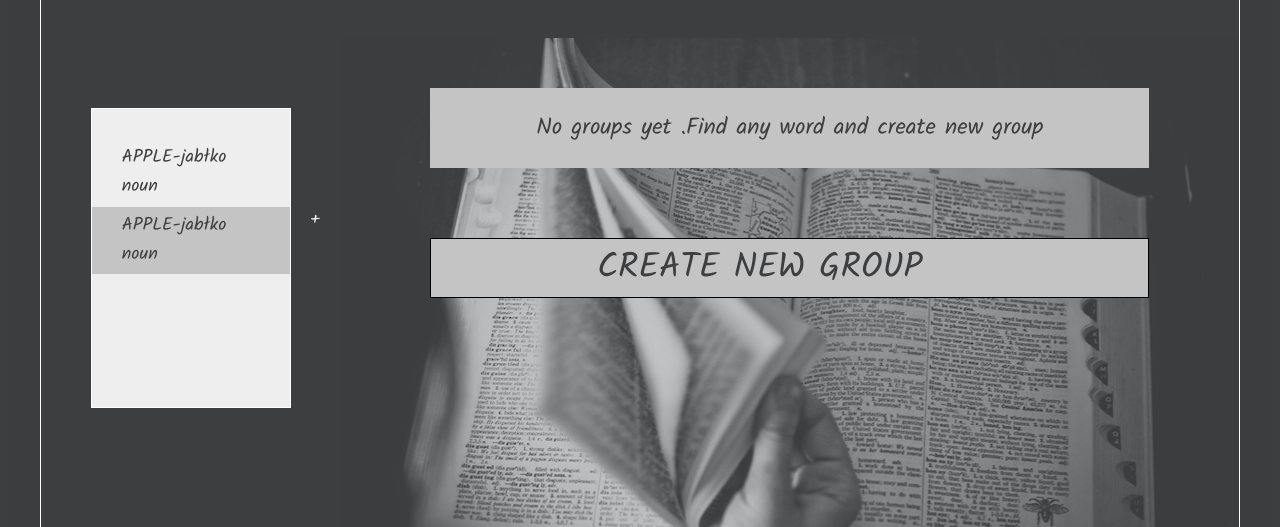
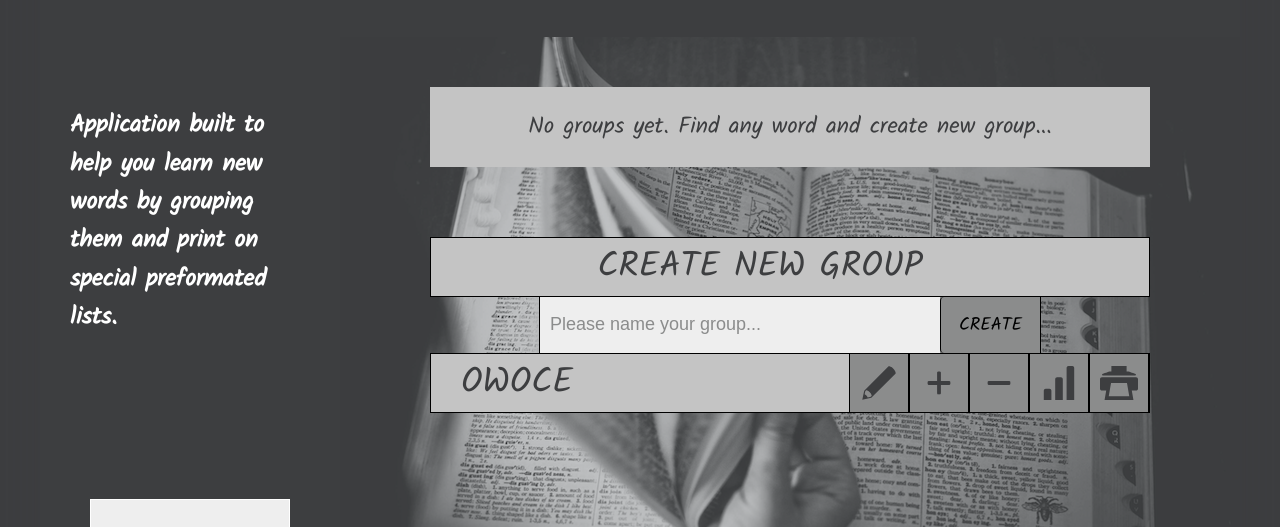
Before and after one commit to gregsypek/wordsApp2, a website built with Parcel: page index.html in a window 1280 px wide. Shown: the part 194-721 px from the top of the page. Built offline with nearby package versions, Linux system fonts and the light colour scheme.

Commit message:
add 'main__bar' navigation on  to manage new words

```diff
--- a/index.html
+++ b/index.html
@@ -48,12 +48,12 @@
         </nav>
       </header>
       <aside class="aside">
-        <!-- <div class="aside__info">
+        <div class="aside__info">
           <h1>
             Application built to help you learn new words by grouping them and
             print on special preformated lists.
           </h1>
-        </div> -->
+        </div>
         <div class="aside__results">
           <ul class="aside__list">
             <li class="aside__item">
@@ -72,15 +72,17 @@
             </li>
           </ul>
         </div>
+
         <footer>
           <p class="copyright">&copy; Copyright by Greg Sypek 2021</p>
         </footer>
       </aside>
+
       <main class="main">
-        <!-- <div class="main__box"> -->
         <div class="message message-nogroup">
-          <p>No groups yet .Find any word and create new group</p>
+          <p>No groups yet. Find any word and create new group...</p>
         </div>
+
         <div class="main__create-group">
           <p>Create new group</p>
           <button class="main__btn main__btn--create-group">
@@ -89,7 +91,48 @@
             </svg>
           </button>
         </div>
-        <!-- </div> -->
+
+        <div class="main__input">
+          <form class="create">
+            <input
+              type="text"
+              placeholder="Please name your group..."
+              class="field create__field"
+            />
+            <button class="btn create__btn">Create</button>
+          </form>
+        </div>
+
+        <div class="main__bar">
+          <p class="main__group">Owoce</p>
+          <div class="main__btns">
+            <button class="main__btn main__btn--edit">
+              <svg class="bar__icon">
+                <use href="./src/img/icons.svg#icon-edit"></use>
+              </svg>
+            </button>
+            <button class="main__btn main__btn--edit">
+              <svg class="bar__icon">
+                <use href="./src/img/icons.svg#icon-plus"></use>
+              </svg>
+            </button>
+            <button class="main__btn main__btn--edit">
+              <svg class="bar__icon">
+                <use href="./src/img/icons.svg#icon-minus"></use>
+              </svg>
+            </button>
+            <button class="main__btn main__btn--edit">
+              <svg class="bar__icon">
+                <use href="./src/img/icons.svg#icon-bar-graph"></use>
+              </svg>
+            </button>
+            <button class="main__btn main__btn--edit">
+              <svg class="bar__icon">
+                <use href="./src/img/icons.svg#icon-print"></use>
+              </svg>
+            </button>
+          </div>
+        </div>
       </main>
     </div>
   </body>
--- a/src/sass/_base.scss
+++ b/src/sass/_base.scss
@@ -1,17 +1,15 @@
 //FONT
-$font-family: 'Kalam',
-cursive;
-
+$font-family: 'Kalam', cursive;
 
 //COLORS
 
-$color-primary: #3D3E40;
-$color-primary2: #8B8C8C;
-$color-primary3: #C4C4C4;
+$color-primary: #3d3e40;
+$color-primary2: #8b8c8c;
+$color-primary3: #c4c4c4;
 
-$color-secondary: #D1D3D8;
-$color-secondary2: #D8D8D8;
-$color-secondary3: #EEEEEE;
+$color-secondary: #d1d3d8;
+$color-secondary2: #d8d8d8;
+$color-secondary3: #eeeeee;
 
 $gradient: linear-gradient(to right bottom, $color-primary, $color-primary);
 
@@ -51,7 +49,7 @@ body {
 
 .container {
   //TODO DELETE BORDER AFTER
-  border: 1px solid white;
+  // border: 1px solid white;
 
   max-width: 120rem;
   min-height: 117rem;
@@ -65,13 +63,13 @@ body {
   display: grid;
   grid-template-columns: 1fr 3fr;
   grid-template-rows: 10rem minmax(100rem, auto);
-  grid-template-areas: 'head head'
-                       'list words';
+  grid-template-areas:
+    'head head'
+    'list words';
 
   @media only screen and (max-width: $bp-large) {
     max-width: 100%;
     margin: 0;
     border-radius: 0;
   }
-
 }
--- a/src/sass/_components.scss
+++ b/src/sass/_components.scss
@@ -9,6 +9,7 @@
   font-size: 1.8rem;
   text-transform: uppercase;
   // outline: 1px solid black;
+  transition: all 0.2s;
   border: none;
   border-left: 1px solid black;
   border-radius: 4px;
@@ -18,3 +19,73 @@
     background-color: $color-primary3;
   }
 }
+%btn-icon {
+  background-color: $color-primary2;
+  width: 6rem;
+  height: 6rem;
+  border: 1px solid black;
+  cursor: pointer;
+  padding: 1rem;
+  fill: $color-primary; //SVG FILE
+  transition: all 0.2s;
+  display: flex;
+  align-items: center;
+  justify-content: center;
+}
+%btn-hidden {
+  opacity: 0;
+}
+
+%form {
+  display: flex;
+  background-color: $color-primary2;
+  font-family: inherit;
+  font-size: 1.7rem;
+  align-items: center;
+  font-size: 1.8rem;
+  outline: 1px solid black;
+  height: 5.6rem;
+}
+
+// @mixin form2 {
+//   display: flex;
+//   background-color: $color-primary2;
+//   font-family: inherit;
+//   font-size: 1.7rem;
+//   align-items: center;
+//   font-size: 1.8rem;
+//   outline: 1px solid black;
+//   height: 5.6rem;
+
+//   .field {
+//     background-color: $color-secondary3;
+
+//     height: 5.6rem;
+//     width: 40rem;
+//     color: inherit;
+//     padding-left: 1rem;
+//     border: none;
+
+//     &::placeholder {
+//       color: $color-primary2;
+//       font-size: 1.8rem;
+//     }
+//   }
+
+//   &__btn {
+//     @extend %btn;
+//   }
+// }
+
+%nav-bar {
+  font-size: 3.5rem;
+  text-transform: uppercase;
+  background-color: $color-primary3;
+  height: 6rem;
+  width: 80%;
+  display: flex;
+  justify-content: space-between;
+  align-items: center;
+  transition: transform 0.5s ease;
+  border: 1px solid black;
+}
--- a/src/sass/_content.scss
+++ b/src/sass/_content.scss
@@ -8,7 +8,9 @@
   align-items: center;
 
   .message-nogroup {
+    //TODO use javascript to change those value
     // visibility: hidden;
+
     width: 80%;
     height: 20rem;
 
@@ -24,19 +26,13 @@
       background-color: $color-primary3;
     }
   }
+  // BUTTON CREATE NEW GROUP WITH PLUS
+  &__create-group {
+    //TODO use javascript to change those value
+    // visibility: hidden;
+    height: 0rem;
 
-  &__create-group {
-    position: relative;
-    font-size: 3.5rem;
-    text-transform: uppercase;
-    background-color: $color-primary3;
-    height: 6rem;
-    width: 80%;
-    display: flex;
-    justify-content: space-between;
-    align-items: center;
-    transition: transform 0.5s ease;
-    border: 1px solid black;
+    @extend %nav-bar;
 
     p {
       margin: 0 auto;
@@ -50,13 +46,14 @@
     }
   }
 
-  &__btn {
+  &__btn--create-group {
     position: relative;
     transform: translateX(-6rem);
-    background-color: $color-primary2;
-    opacity: 0;
-    width: 6rem;
-    height: 6rem;
+    @extend %btn-icon;
+    // background-color: $color-primary2;
+    @extend %btn-hidden;
+    // width: 6rem;
+    // height: 6rem;
   }
 
   .nav__icon {
@@ -69,4 +66,51 @@
     height: 100%;
     fill: $color-primary;
   }
+
+  &__input {
+    //TODO use javascript to change those value
+    // visibility: hidden;
+
+    .create {
+      @extend %form;
+
+      &__field {
+        background-color: $color-secondary3;
+
+        height: 5.6rem;
+        width: 40rem;
+        color: inherit;
+        padding-left: 1rem;
+        border: none;
+
+        &::placeholder {
+          color: $color-primary2;
+          font-size: 1.8rem;
+        }
+      }
+
+      &__btn {
+        @extend %btn;
+      }
+      // @include form2;
+    }
+  }
+
+  //MAIN NAVIGATION BAR
+  &__bar {
+    @extend %nav-bar;
+  }
+  &__btns {
+    display: flex;
+  }
+  // name of the new created group
+  &__group {
+    margin-left: 3rem;
+  }
+  &__btn--edit {
+    @extend %btn-icon;
+    &:hover {
+      background-color: $color-primary3;
+    }
+  }
 }
--- a/src/sass/_header.scss
+++ b/src/sass/_header.scss
@@ -11,18 +11,7 @@
   }
 
   .search {
-    display: flex;
-    background-color: $color-primary2;
-    font-family: inherit;
-    font-size: 1.7rem;
-    align-items: center;
-    font-size: 1.8rem;
-    outline: 1px solid black;
-
-    // transition: all .3s;
-
-    height: 5.6rem;
-    // outline: none;
+    @extend %form;
 
     &__field {
       background-color: $color-secondary3;
```
